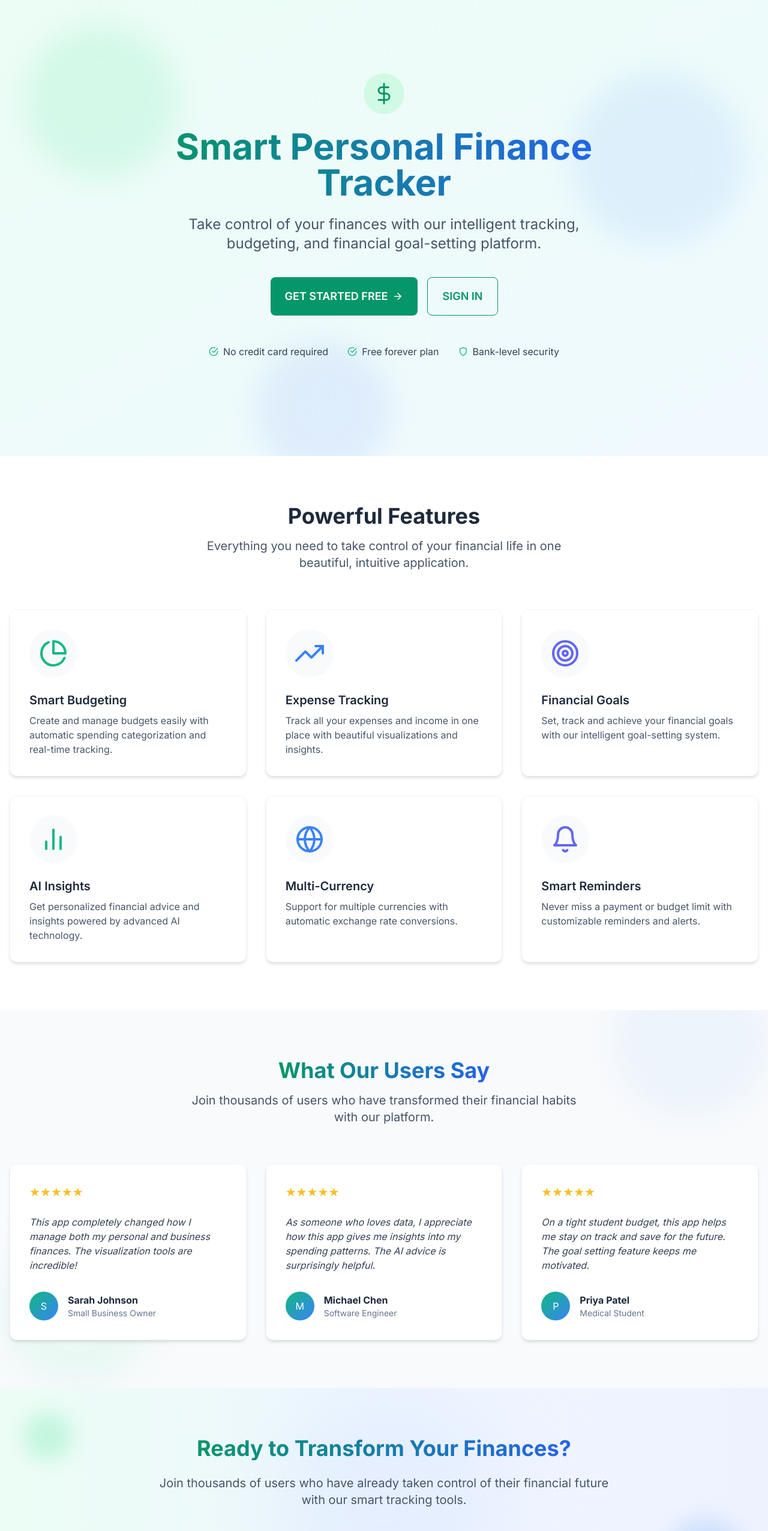
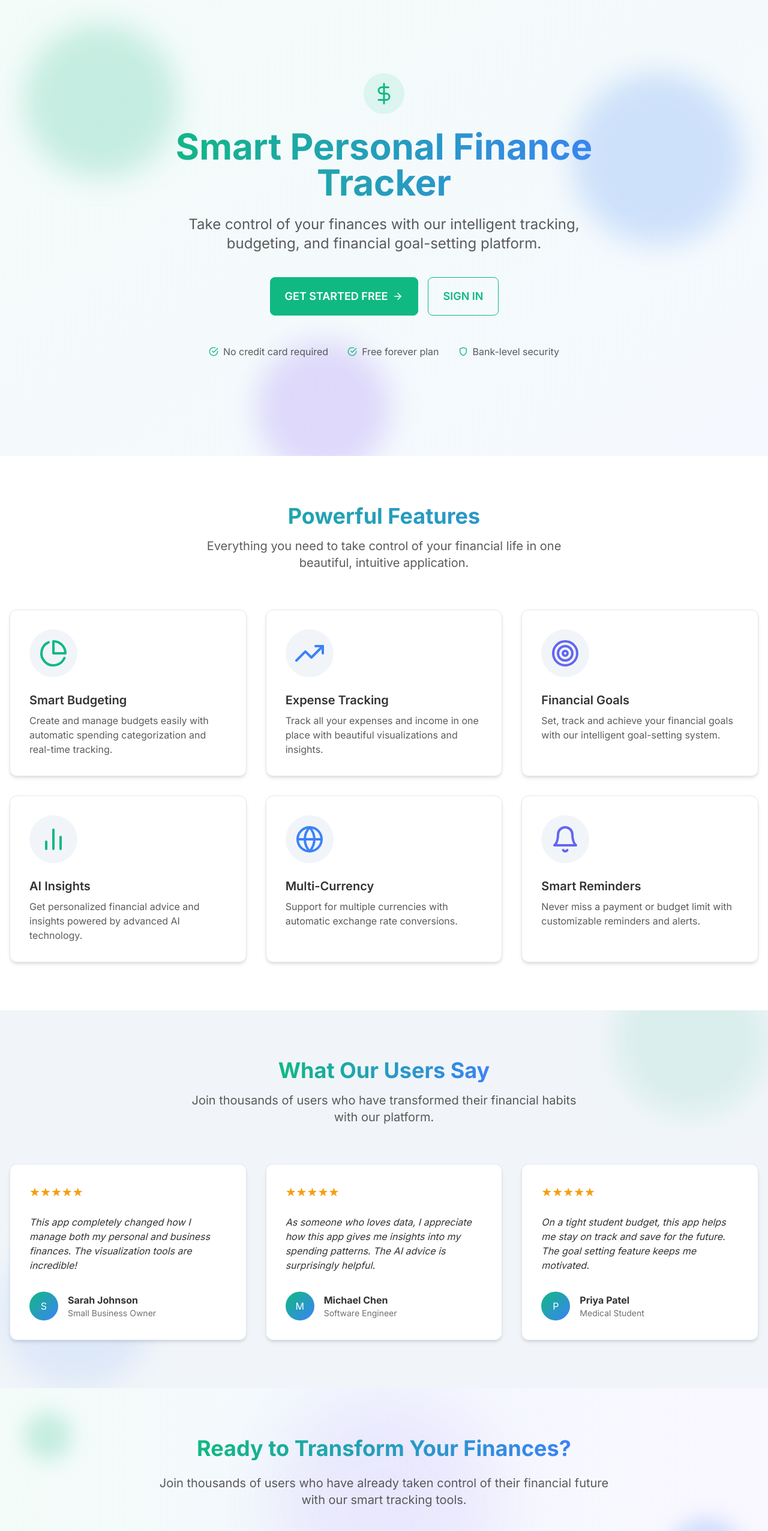
Before and after one commit to Derric01/Finance_Tracker_frontend, a Next.js app: page / in a window 1280 px wide. Shown: the part 40-2592 px from the top of the page at 60% size. Built offline with nearby package versions, Linux system fonts and the light colour scheme.

Commit message:
dark mode fix

```diff
--- a/components/Layout.js
+++ b/components/Layout.js
@@ -1,4 +1,4 @@
-import React from 'react';
+import React, { useEffect } from 'react';
 import Navbar from './Navbar';
 import { useRouter } from 'next/router';
 import { isAuthenticated } from '../utils/auth';
@@ -17,6 +17,13 @@ export default function Layout({ children, updateTheme, currentTheme }) {
     }
   }, [router, isPublicRoute]);
 
+  // Make sure the HTML element has the theme attribute
+  useEffect(() => {
+    if (currentTheme) {
+      document.documentElement.setAttribute('data-theme', currentTheme);
+    }
+  }, [currentTheme]);
+
   const isDarkMode = currentTheme === 'financedark';
 
   return (
@@ -24,17 +31,16 @@ export default function Layout({ children, updateTheme, currentTheme }) {
       {!isPublicRoute && <Navbar updateTheme={updateTheme} currentTheme={currentTheme} />}
       <main className="flex-grow container mx-auto px-4 py-6">
         {children}
-      </main>
-      <footer className={`footer footer-center p-4 ${isDarkMode ? 'bg-base-300 text-base-content' : 'bg-slate-800 text-slate-200'}`}>
+      </main>      <footer className="footer footer-center p-4 bg-base-300 text-base-content">
         <div className="flex items-center space-x-2">
           <span>©</span>
           <span>{new Date().getFullYear()}</span>
           <span>Smart Personal Finance Tracker</span>
           <span className="px-2">|</span>
           <span>Powered by</span>
-          <span className={`${isDarkMode ? 'text-emerald-300' : 'text-emerald-400'} font-semibold`}>Next.js</span>
+          <span className="text-primary font-semibold">Next.js</span>
           <span>+</span>
-          <span className={`${isDarkMode ? 'text-blue-300' : 'text-blue-400'} font-semibold`}>DaisyUI</span>
+          <span className="text-secondary font-semibold">DaisyUI</span>
         </div>
       </footer>
     </div>
--- a/pages/index.js
+++ b/pages/index.js
@@ -108,109 +108,108 @@ export default function Home() {
         <meta name="description" content="Take control of your finances with our intelligent tracking, budgeting, and financial goal-setting platform." />
         <link rel="icon" href="/favicon.ico" />
       </Head>
-
-      {/* Hero Section */}
-      <div className="hero min-h-screen bg-gradient-to-br from-emerald-50 to-sky-50 relative overflow-hidden">
+        {/* Hero Section */}
+      <div className="hero min-h-screen bg-gradient-to-br from-primary/5 to-secondary/5 relative overflow-hidden">
         {/* Decorative background circles */}
-        <div className="absolute top-20 left-10 w-64 h-64 bg-emerald-200 rounded-full mix-blend-multiply filter blur-xl opacity-30"></div>
-        <div className="absolute top-40 right-10 w-72 h-72 bg-blue-200 rounded-full mix-blend-multiply filter blur-xl opacity-30"></div>
-        <div className="absolute -bottom-8 left-1/3 w-56 h-56 bg-indigo-200 rounded-full mix-blend-multiply filter blur-xl opacity-30"></div>
+        <div className="absolute top-20 left-10 w-64 h-64 bg-primary/20 rounded-full mix-blend-multiply filter blur-xl"></div>
+        <div className="absolute top-40 right-10 w-72 h-72 bg-secondary/20 rounded-full mix-blend-multiply filter blur-xl"></div>
+        <div className="absolute -bottom-8 left-1/3 w-56 h-56 bg-accent/20 rounded-full mix-blend-multiply filter blur-xl"></div>
 
         <div className="hero-content text-center max-w-5xl px-4 relative z-10">
           <div className="max-w-md md:max-w-3xl">
             <div className="flex justify-center mb-6">
-              <div className="rounded-full bg-emerald-100 p-4 hover:shadow-emerald-200/50 hover:shadow-lg transition-all duration-300 hover:scale-110">
-                <FiDollarSign className="text-4xl text-emerald-600" />              </div>
+              <div className="rounded-full bg-primary/10 p-4 hover:shadow-primary/20 hover:shadow-lg transition-all duration-300 hover:scale-110">
+                <FiDollarSign className="text-4xl text-primary" />              </div>
             </div>
-            <h1 className="text-5xl md:text-6xl font-bold mb-6 bg-gradient-to-r from-emerald-600 to-blue-600 text-transparent bg-clip-text transition-all duration-700 hover:scale-[1.02]">
+            <h1 className="text-5xl md:text-6xl font-bold mb-6 bg-gradient-to-r from-primary to-secondary text-transparent bg-clip-text transition-all duration-700 hover:scale-[1.02]">
               Smart Personal Finance Tracker
             </h1>
-            <p className="text-xl md:text-2xl mb-10 text-slate-600 transition-all duration-700">
+            <p className="text-xl md:text-2xl mb-10 text-base-content opacity-80 transition-all duration-700">
               Take control of your finances with our intelligent tracking,
               budgeting, and financial goal-setting platform.
             </p>
             <div className="flex flex-col sm:flex-row gap-4 justify-center">
               <Link href="/register">
-                <a className="btn bg-emerald-600 hover:bg-emerald-700 border-none text-white btn-lg hover:shadow-lg hover:scale-105 transition-all duration-300">
+                <a className="btn btn-primary text-white btn-lg hover:shadow-lg hover:scale-105 transition-all duration-300">
                   Get Started Free <FiArrowRight className="ml-2" />
                 </a>
               </Link>
               <Link href="/login">
-                <a className="btn btn-outline border-emerald-600 text-emerald-600 hover:bg-emerald-50 hover:border-emerald-700 hover:text-emerald-700 btn-lg hover:shadow-md transition-all duration-300">
+                <a className="btn btn-outline btn-primary btn-lg hover:shadow-md transition-all duration-300">
                   Sign In
                 </a>
               </Link>
             </div>            <div className="mt-12 flex flex-wrap justify-center gap-8">
               <div className="flex items-center">
-                <FiCheckCircle className="text-emerald-500 mr-2" />
-                <span className="text-slate-700">No credit card required</span>
+                <FiCheckCircle className="text-primary mr-2" />
+                <span className="text-base-content opacity-80">No credit card required</span>
               </div>
               <div className="flex items-center">
-                <FiCheckCircle className="text-emerald-500 mr-2" />
-                <span className="text-slate-700">Free forever plan</span>
+                <FiCheckCircle className="text-primary mr-2" />
+                <span className="text-base-content opacity-80">Free forever plan</span>
               </div>
               <div className="flex items-center">
-                <FiShield className="text-emerald-500 mr-2" />
-                <span className="text-slate-700">Bank-level security</span>
+                <FiShield className="text-primary mr-2" />
+                <span className="text-base-content opacity-80">Bank-level security</span>
               </div>
             </div>
           </div>
         </div>
       </div>      {/* Features Section */}
-      <div className="py-20 px-4 bg-white">
+      <div className="py-20 px-4 bg-base-100">
         <div className="container mx-auto">
           <div className="text-center mb-16">
-            <h2 className="text-4xl font-bold mb-4 text-slate-800">Powerful Features</h2>
-            <p className="text-xl text-slate-600 max-w-2xl mx-auto">
+            <h2 className="text-4xl font-bold mb-4 bg-gradient-to-r from-primary to-secondary text-transparent bg-clip-text">Powerful Features</h2>
+            <p className="text-xl text-base-content opacity-80 max-w-2xl mx-auto">
               Everything you need to take control of your financial life in one beautiful, intuitive application.
             </p>
           </div>
             <div className="grid grid-cols-1 md:grid-cols-2 lg:grid-cols-3 gap-8">
             {features.map((feature, index) => (
-              <div key={index} className="card bg-white border border-slate-100 shadow-md hover:shadow-xl transition-all duration-300 rounded-xl overflow-hidden hover:-translate-y-2">
+              <div key={index} className="card bg-base-100 border border-base-300 shadow-md hover:shadow-xl transition-all duration-300 rounded-xl overflow-hidden hover:-translate-y-2">
                 <div className="card-body">
-                  <div className="p-4 rounded-full bg-slate-50 w-fit mb-4 group-hover:bg-slate-100 transition-all duration-300 hover:scale-110 hover:shadow-md">
+                  <div className="p-4 rounded-full bg-base-200 w-fit mb-4 group-hover:bg-base-300 transition-all duration-300 hover:scale-110 hover:shadow-md">
                     {feature.icon}
                   </div>
-                  <h3 className="card-title text-xl text-slate-800">{feature.title}</h3>
-                  <p className="text-slate-600">{feature.description}</p>
+                  <h3 className="card-title text-xl">{feature.title}</h3>
+                  <p className="text-base-content opacity-80">{feature.description}</p>
                 </div>
               </div>
             ))}
           </div>
         </div>
       </div>        {/* Testimonials */}
-      <div className="py-20 px-4 bg-slate-50 relative overflow-hidden">
+      <div className="py-20 px-4 bg-base-200 relative overflow-hidden">
         {/* Decorative background circles */}
-        <div className="absolute -top-20 right-0 w-64 h-64 bg-blue-100 rounded-full mix-blend-multiply filter blur-xl opacity-30"></div>
-        <div className="absolute bottom-0 left-0 w-64 h-64 bg-emerald-100 rounded-full mix-blend-multiply filter blur-xl opacity-30"></div>
+        <div className="absolute -top-20 right-0 w-64 h-64 bg-primary opacity-10 rounded-full mix-blend-multiply filter blur-xl"></div>
+        <div className="absolute bottom-0 left-0 w-64 h-64 bg-secondary opacity-10 rounded-full mix-blend-multiply filter blur-xl"></div>
 
         <div className="container mx-auto relative z-10">
           <div className="text-center mb-16">
-            <h2 className="text-4xl font-bold mb-4 text-slate-800 bg-gradient-to-r from-emerald-600 to-blue-600 text-transparent bg-clip-text inline-block">What Our Users Say</h2>
-            <p className="text-xl text-slate-600 max-w-2xl mx-auto">
+            <h2 className="text-4xl font-bold mb-4 bg-gradient-to-r from-primary to-secondary text-transparent bg-clip-text inline-block">What Our Users Say</h2>
+            <p className="text-xl text-base-content opacity-80 max-w-2xl mx-auto">
               Join thousands of users who have transformed their financial habits with our platform.
             </p>
           </div>
 
           <div className="grid grid-cols-1 md:grid-cols-3 gap-8">            {testimonials.map((testimonial, index) => (
-              <div key={index} className="card bg-white shadow-md hover:shadow-xl transition-all duration-300 rounded-xl overflow-hidden border border-slate-100 hover:-translate-y-2">
+              <div key={index} className="card bg-base-100 shadow-md hover:shadow-xl transition-all duration-300 rounded-xl overflow-hidden border border-base-300 hover:-translate-y-2">
                 <div className="card-body">
                   <div className="mb-4">
                     {[...Array(5)].map((_, i) => (
-                      <span key={i} className="text-amber-400 text-xl">★</span>
+                      <span key={i} className="text-warning text-xl">★</span>
                     ))}
                   </div>
-                  <p className="mb-6 italic text-slate-700">{testimonial.comment}</p>
+                  <p className="mb-6 italic text-base-content">{testimonial.comment}</p>
                   <div className="flex items-center">
                     <div className="avatar placeholder mr-4">
-                      <div className="bg-gradient-to-br from-emerald-500 to-blue-500 text-white rounded-full w-12 hover:shadow-lg transition-all duration-300 hover:scale-110">
+                      <div className="bg-gradient-to-br from-primary to-secondary text-white rounded-full w-12 hover:shadow-lg transition-all duration-300 hover:scale-110">
                         <span>{testimonial.name.charAt(0)}</span>
                       </div>
                     </div>
                     <div>
-                      <p className="font-bold text-slate-800">{testimonial.name}</p>
-                      <p className="text-sm text-slate-500">{testimonial.role}</p>
+                      <p className="font-bold">{testimonial.name}</p>
+                      <p className="text-sm opacity-70">{testimonial.role}</p>
                     </div>
                   </div>
                 </div>
@@ -218,16 +217,16 @@ export default function Home() {
             ))}
           </div>
         </div>
-      </div>        {/* CTA Section */}
-      <div className="py-20 px-4 bg-gradient-to-r from-emerald-50 via-blue-50 to-indigo-50 relative overflow-hidden">
+      </div>      {/* CTA Section */}
+      <div className="py-20 px-4 bg-gradient-to-r from-primary/5 via-secondary/5 to-accent/5 relative overflow-hidden">
         {/* Decorative shapes */}
-        <div className="absolute top-10 left-10 w-20 h-20 bg-emerald-200 rounded-full mix-blend-multiply filter blur-lg opacity-50"></div>
-        <div className="absolute bottom-10 right-10 w-32 h-32 bg-blue-200 rounded-full mix-blend-multiply filter blur-lg opacity-50"></div>
-        <div className="absolute top-1/2 left-1/2 transform -translate-x-1/2 -translate-y-1/2 w-96 h-96 bg-indigo-100 rounded-full mix-blend-multiply filter blur-3xl opacity-30"></div>
+        <div className="absolute top-10 left-10 w-20 h-20 bg-primary/20 rounded-full mix-blend-multiply filter blur-lg"></div>
+        <div className="absolute bottom-10 right-10 w-32 h-32 bg-secondary/20 rounded-full mix-blend-multiply filter blur-lg"></div>
+        <div className="absolute top-1/2 left-1/2 transform -translate-x-1/2 -translate-y-1/2 w-96 h-96 bg-accent/10 rounded-full mix-blend-multiply filter blur-3xl"></div>
 
         <div className="container mx-auto text-center max-w-3xl relative z-10">
-          <h2 className="text-4xl font-bold mb-6 text-slate-800 bg-gradient-to-r from-emerald-600 to-blue-600 text-transparent bg-clip-text inline-block">Ready to Transform Your Finances?</h2>
-          <p className="text-xl mb-10 text-slate-600">
+          <h2 className="text-4xl font-bold mb-6 bg-gradient-to-r from-primary to-secondary text-transparent bg-clip-text inline-block">Ready to Transform Your Finances?</h2>
+          <p className="text-xl mb-10 text-base-content opacity-80">
             Join thousands of users who have already taken control of their financial future with our smart tracking tools.
           </p>
           <div className="flex flex-col sm:flex-row gap-4 justify-center">
--- a/styles/globals.css
+++ b/styles/globals.css
@@ -6,6 +6,22 @@
 
 html {
   font-family: 'Inter', sans-serif;
+}
+
+/* Improved theme transitions */
+html, body, * {
+  transition-property: color, background-color, border-color, text-decoration-color, fill, stroke, opacity, box-shadow, transform, filter, backdrop-filter;
+  transition-timing-function: cubic-bezier(0.4, 0, 0.2, 1);
+  transition-duration: 300ms;
+}
+
+/* Theme toggle animation */
+.btn-circle svg {
+  transition: transform 0.5s ease, color 0.3s ease;
+}
+
+.btn-circle:hover svg {
+  transform: rotate(15deg) scale(1.2);
 }
 
 /* Animation delay utilities */
--- a/tailwind.config.js
+++ b/tailwind.config.js
@@ -38,8 +38,8 @@ module.exports = {
         },
       },
     },
-  },
-  plugins: [require("daisyui")],  daisyui: {
+  },  plugins: [require("daisyui")],
+  daisyui: {
     themes: [
       {
         financelight: {
@@ -71,5 +71,6 @@ module.exports = {
       }
     ],
     darkTheme: "financedark",
+    base: true,
   }
 }
```
Also changed, not shown: components/Navbar.js (+21 -6 lines), pages/_app.js (+28 -4 lines), pages/_document.js (+19 -3 lines).
